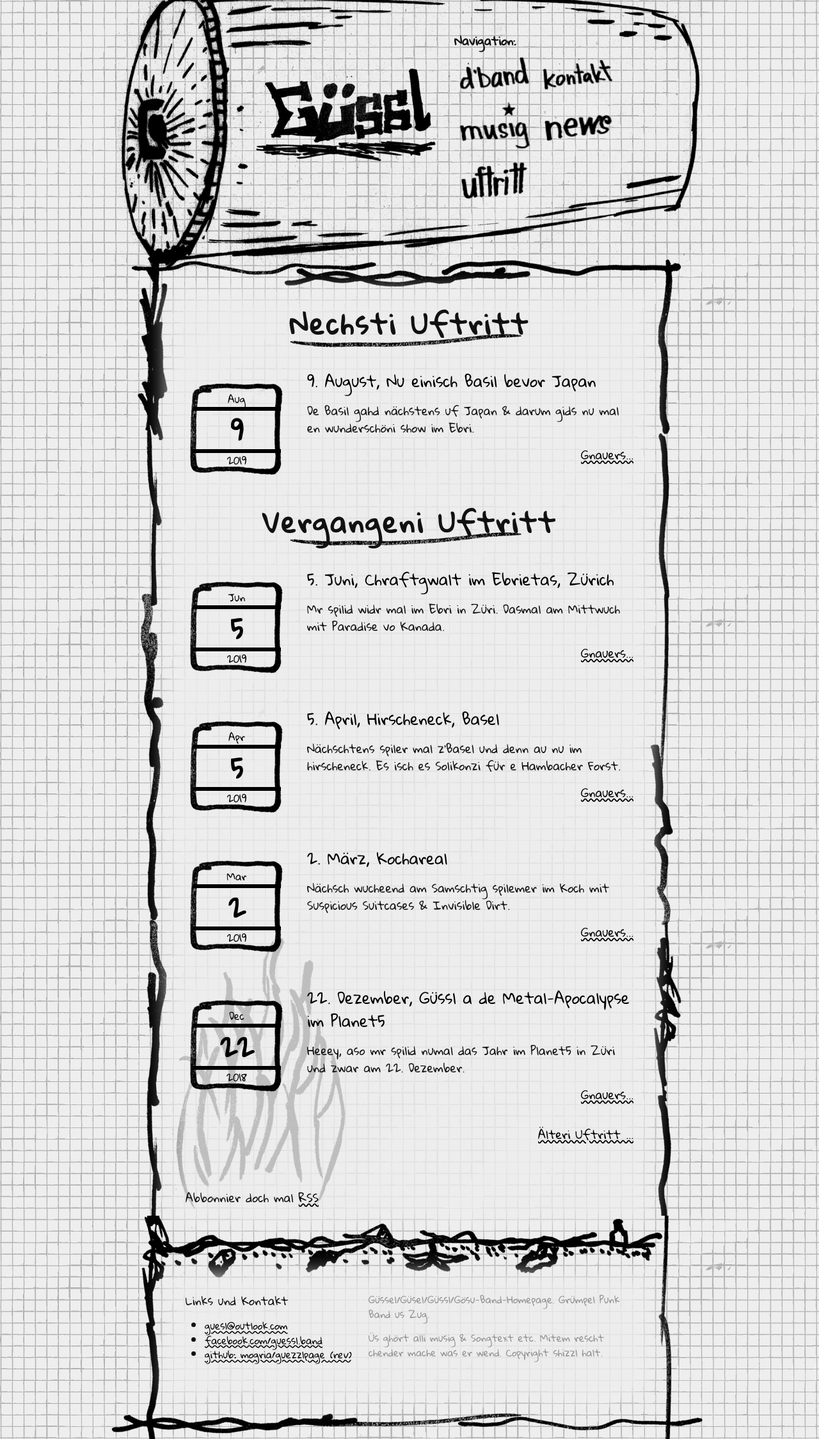
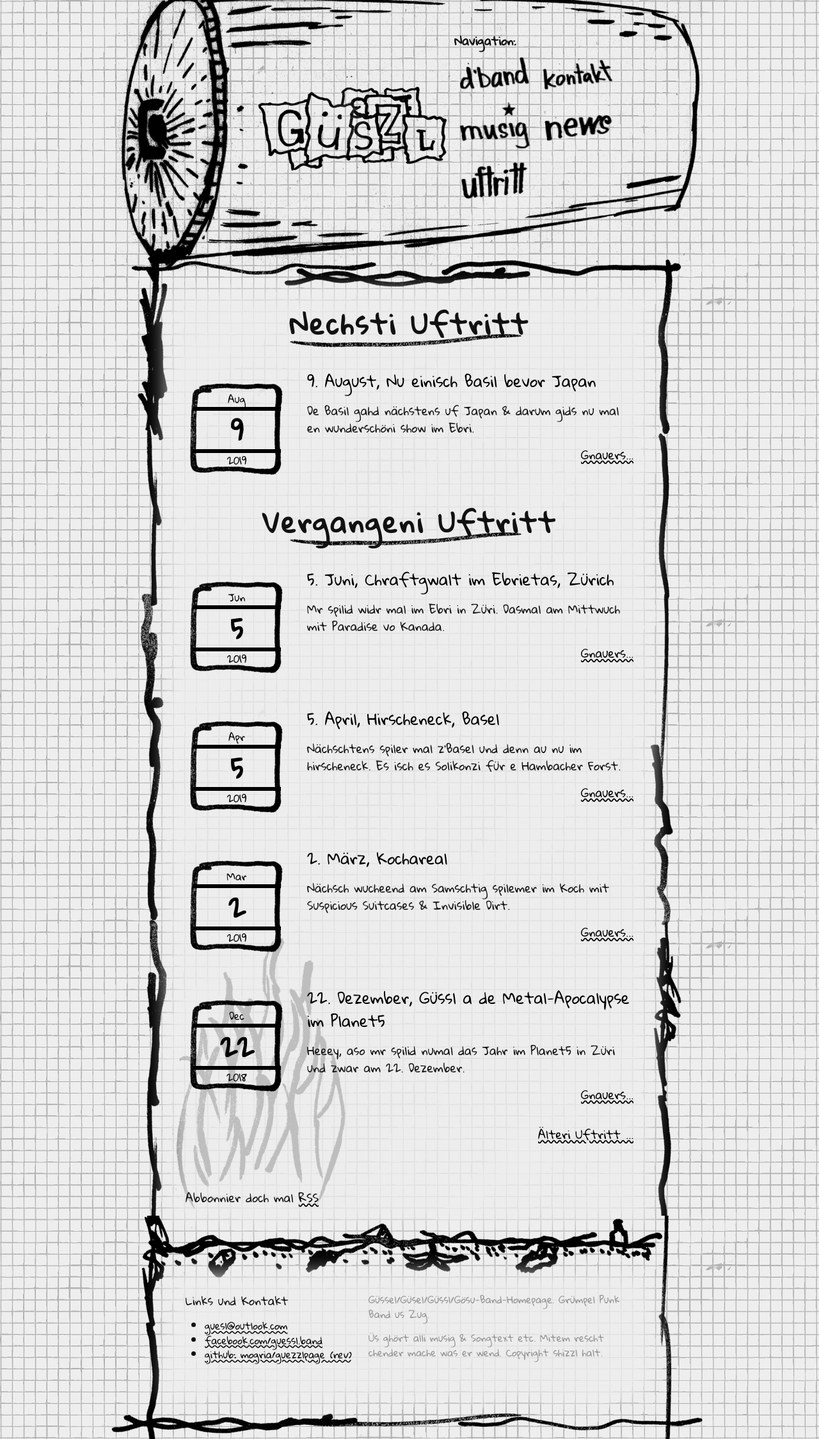
Before and after one commit to mogria/guezzlpage, a Jekyll site: the page built from uftritt.html, in a window 1280 px wide. Shown: the whole page at 64% size. Built offline with Jekyll 4.4.1, drawn with Linux system fonts in a browser that asks for light colours; the list of posts is cut into pages by our own code.

Commit message:
add more fun logos

```diff
--- a/_config.yml
+++ b/_config.yml
@@ -20,6 +20,9 @@ logo:
   - "img/logo-10.png"
   - "img/logo-11.png"
   - "img/logo-12.png"
+  - "img/logo-fusl.png"
+  - "img/logo-pfnusel.png"
+  - "img/logo-schuessl.png"
 email: guesl@outlook.com
 description: > # this means to ignore newlines until "baseurl:"
     Güssel/Güsel/Güssl/Gösu-Band-Homepage. Grümpel Punk Band us Zug.
--- a/_includes/header.html
+++ b/_includes/header.html
@@ -1,7 +1,7 @@
 <header class="site-header">
   <div class="wrapper">
     <a class="site-title" href="{{ site.baseurl }}/">
-      <img src="{{ site.baseurl}}/img/logo-01.png?v=1" />
+        <img src="{{ site.baseurl}}/{{ site.logo | sample }}?v=4" />
     </a>
 
     <nav class="site-nav">
--- a/_sass/_layout.scss
+++ b/_sass/_layout.scss
@@ -20,34 +20,43 @@
 }
 
 .site-title {
-    display: table-cell;
-    padding-top: 100px;
-    padding-left: 15%;
-    max-width: 45%;
-    min-height: 200px;
+    position: relative;
+    display: inline-block;
+    margin-top: 100px;
+    margin-left: 15%;
     margin-bottom: 0;
-    float: left;
+    width: 45%;
+    height: 200px;
 
-    vertical-align: center;
+    vertical-align: middle;
     text-align: center;
+
+    img {
+        position: absolute;
+        max-height: 100%;
+        max-width: 100%;
+        top: 0;
+        left: 0;
+        right: 0;
+        bottom: 0;
+        margin: auto auto;
+    }
 
     @include media-query($on-laptop) {
     }
     @include media-query($on-palm) {
         display: block;
         max-width: 100%;
-        padding: 0;
+        margin: 0;
         margin-top: 10px;
 
         width: 100%;
         float: none;
 
         img {
-            display: block;
-            width: 300px;
             max-width: 100%;
-            margin-left: auto;
-            margin-right: auto;
+            max-height: 100%;
+            margin: auto auto;
         }
     }
 }
--- a/js/main.js
+++ b/js/main.js
@@ -11,7 +11,7 @@ function swap_titles(interval) {
         var baseurl = {{ site.baseurl | jsonify }}
         var logos = {{ site.logo | jsonify }};
         var index = rand_index(logos.length);
-        site_title.attr('src', baseurl + "/" + logos[index] + '?v=1');
+        site_title.attr('src', baseurl + "/" + logos[index] + '?v=4');
     }, interval);
 }
 
```
Also changed, not shown: img/logo-10.png, img/logo-fusl.png (added), img/logo-pfnusel.png (added), img/logo-schuessl.png (added), 1 other file.
